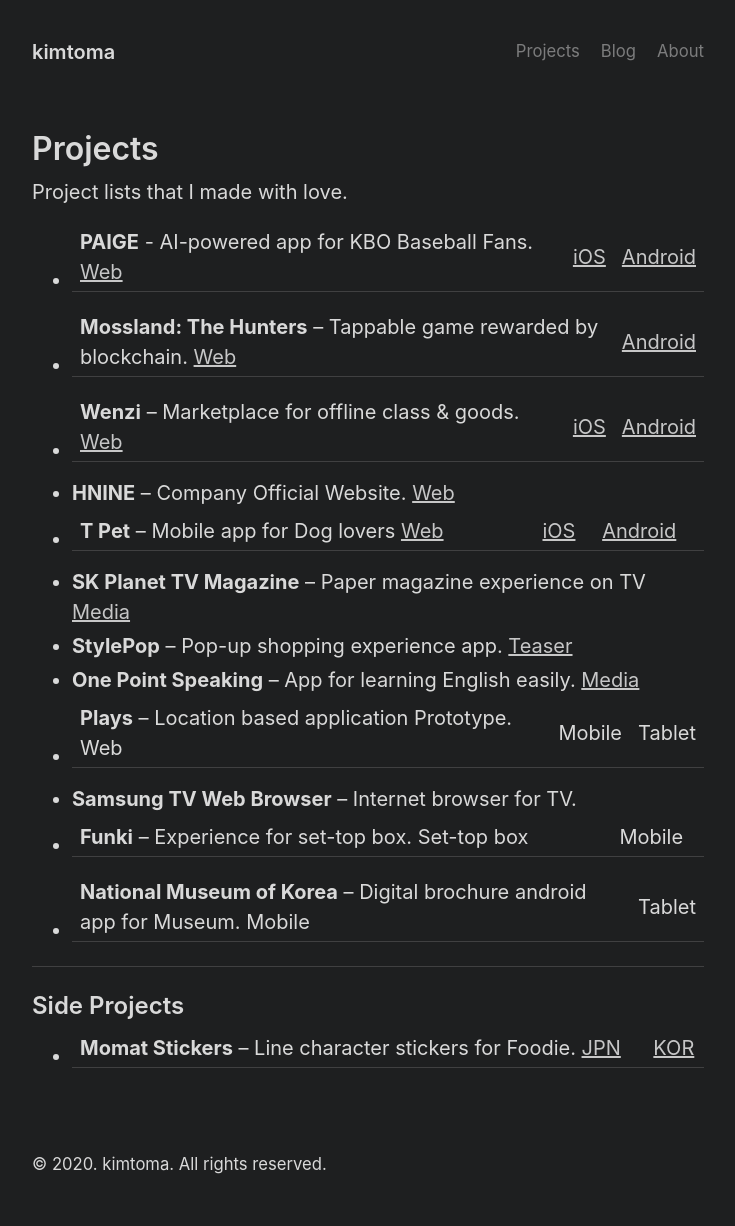
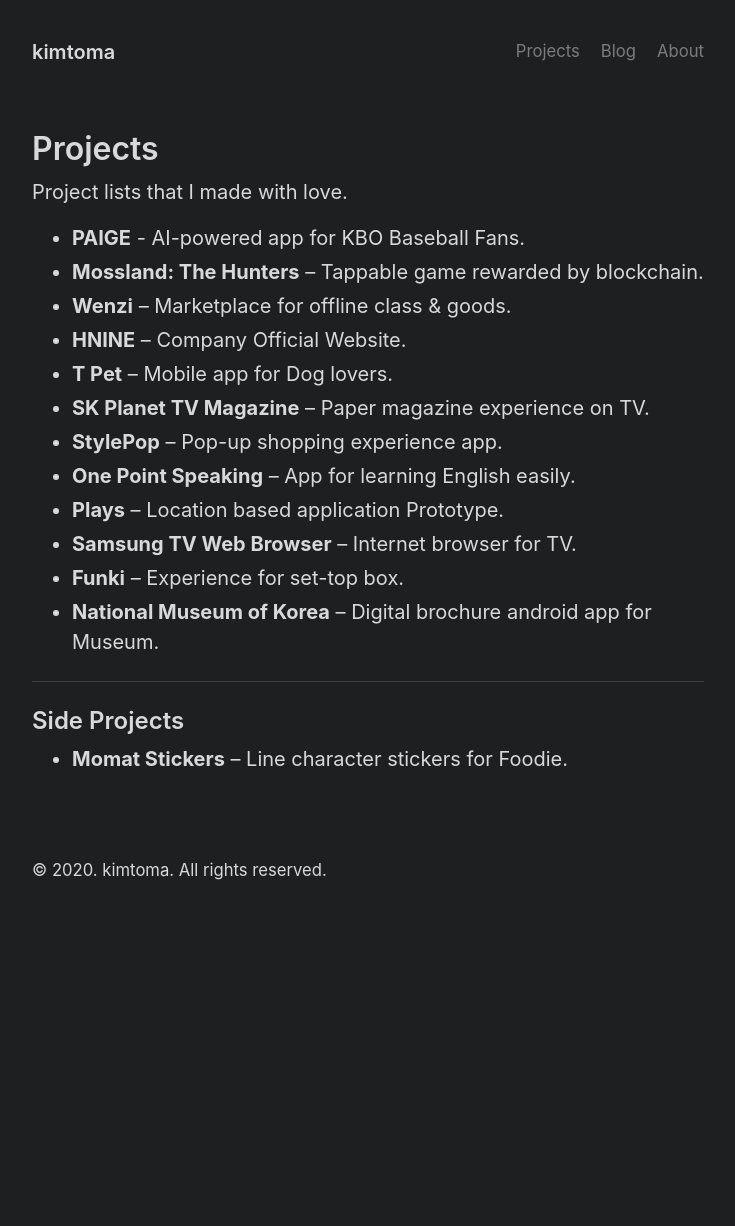
Before and after one commit to kimtoma/kimtoma.github.io, a Jekyll site: the page built from projects.md, in a window 1280 px wide. Shown: the whole page, without its empty margins (272-1007 px from the left). Built offline with Jekyll 4.4.1, drawn with Linux system fonts in a browser that asks for light colours; after the commit the page ends 932 px from its top, so only the background shows below that.

Commit message:
project link deleted

```diff
--- a/projects.md
+++ b/projects.md
@@ -6,21 +6,21 @@
 
 Project lists that I made with love.
 
-- **PAIGE** - AI-powered app for KBO Baseball Fans. [Web](https://paige.kr.nc.com) | [iOS](https://apps.apple.com/kr/app/paige/id1341840717) | [Android](https://play.google.com/store/apps/details?id=com.ncsoft.paige&hl=ko&gl=US)
-- **Mossland: The Hunters** – Tappable game rewarded by blockchain. [Web](https://hunters.moss.land/) | [Android](https://play.google.com/store/apps/details?id=com.hnine.hunters)
-- **Wenzi** – Marketplace for offline class & goods. [Web](https://www.wenzi.io/) | [iOS](https://itunes.apple.com/app/id1105301400?mt=8) | [Android](https://play.google.com/store/apps/details?id=com.superstuff.wendzi)
-- **HNINE** – Company Official Website. [Web](https://www.hnine.com/)
-- **T Pet** – Mobile app for Dog lovers [Web](http://www.tworld.co.kr/normal.do?serviceId=S_PHOW0004&viewId=V_PHOW1002&prodId=TW50000041) | [iOS](https://itunes.apple.com/kr/app/id1100968243?mt=8) | [Android](https://play.google.com/store/apps/details?id=com.skt.tpet&hl=ko)
-- **SK Planet TV Magazine** – Paper magazine experience on TV [Media](http://biz.chosun.com/site/data/html_dir/2013/11/28/2013112801872.html)
-- **StylePop** – Pop-up shopping experience app. [Teaser](http://atomic-compass.com/sub/03_contents_page/conetns_page_53.html)
-- **One Point Speaking** – App for learning English easily. [Media](https://www.sktinsight.com/47203)
-- **Plays** – Location based application Prototype. Web | Mobile | Tablet
+- **PAIGE** - AI-powered app for KBO Baseball Fans.
+- **Mossland: The Hunters** – Tappable game rewarded by blockchain.
+- **Wenzi** – Marketplace for offline class & goods.
+- **HNINE** – Company Official Website.
+- **T Pet** – Mobile app for Dog lovers.
+- **SK Planet TV Magazine** – Paper magazine experience on TV.
+- **StylePop** – Pop-up shopping experience app.
+- **One Point Speaking** – App for learning English easily.
+- **Plays** – Location based application Prototype.
 - **Samsung TV Web Browser** – Internet browser for TV.
-- **Funki** – Experience for set-top box. Set-top box | Mobile
-- **National Museum of Korea** – Digital brochure android app for Museum.  Mobile | Tablet
+- **Funki** – Experience for set-top box.
+- **National Museum of Korea** – Digital brochure android app for Museum.
 
 <hr/>
 
 ## Side Projects
 
-- **Momat Stickers** – Line character stickers for Foodie.  [JPN](https://store.line.me/stickershop/product/4343209/en) | [KOR](https://store.line.me/stickershop/product/4102511/en)
+- **Momat Stickers** – Line character stickers for Foodie.
```
